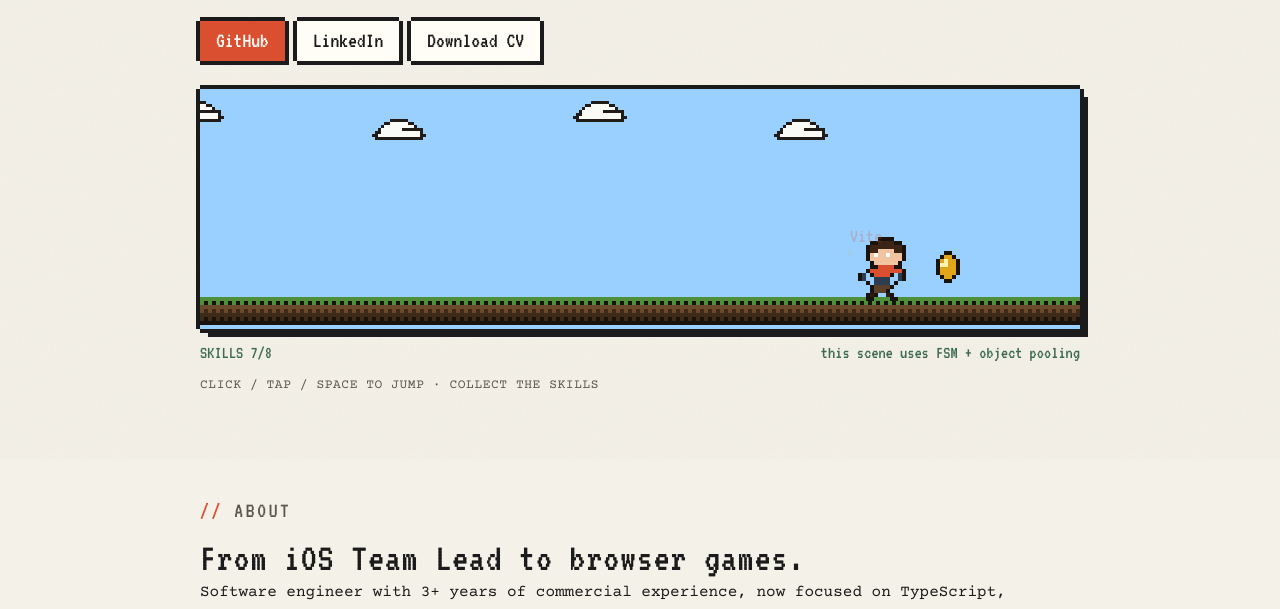
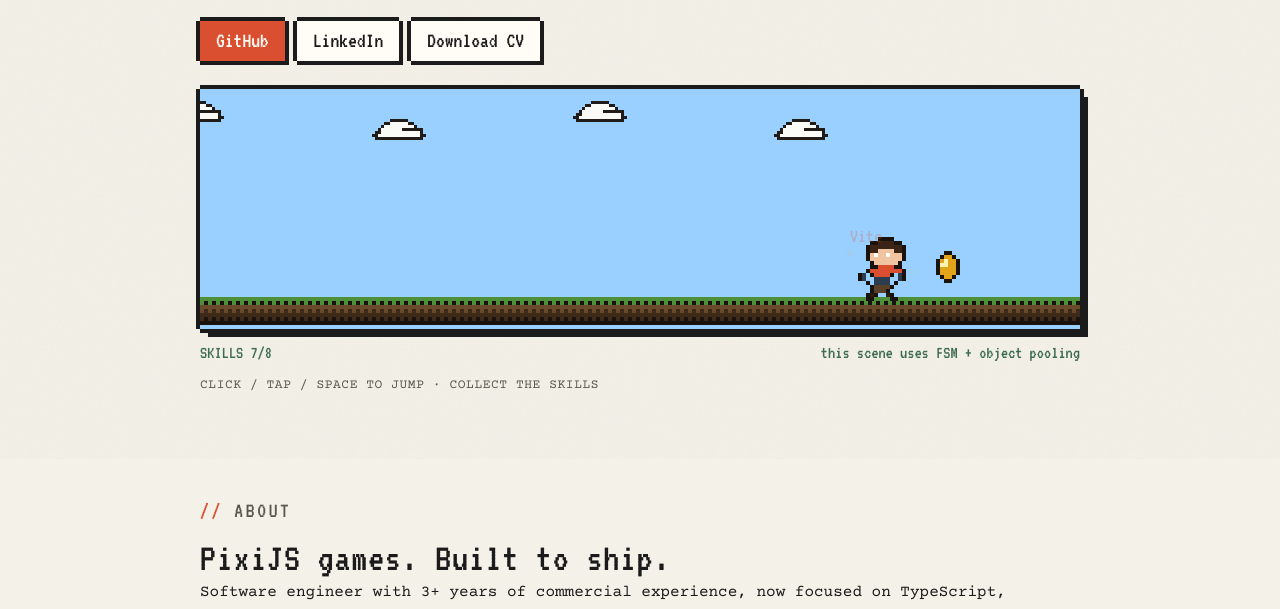
Before and after one commit to geraldikus/AntonKasianCV, a website built with Vite: page index.html in a window 1280 px wide. Shown: the part 341-950 px from the top of the page. Built offline with nearby package versions, Linux system fonts and the light colour scheme.

Commit message:
fix text

```diff
--- a/index.html
+++ b/index.html
@@ -72,7 +72,7 @@
 
       <section id="about" class="wrap">
         <p class="kicker" data-reveal>about</p>
-        <h2 data-reveal>From iOS Team Lead to browser games.</h2>
+        <h2 data-reveal>PixiJS games. Built to ship.</h2>
         <div class="about-grid">
           <p data-reveal>
             Software engineer with 3+ years of commercial experience, now focused on TypeScript, PixiJS,
```
